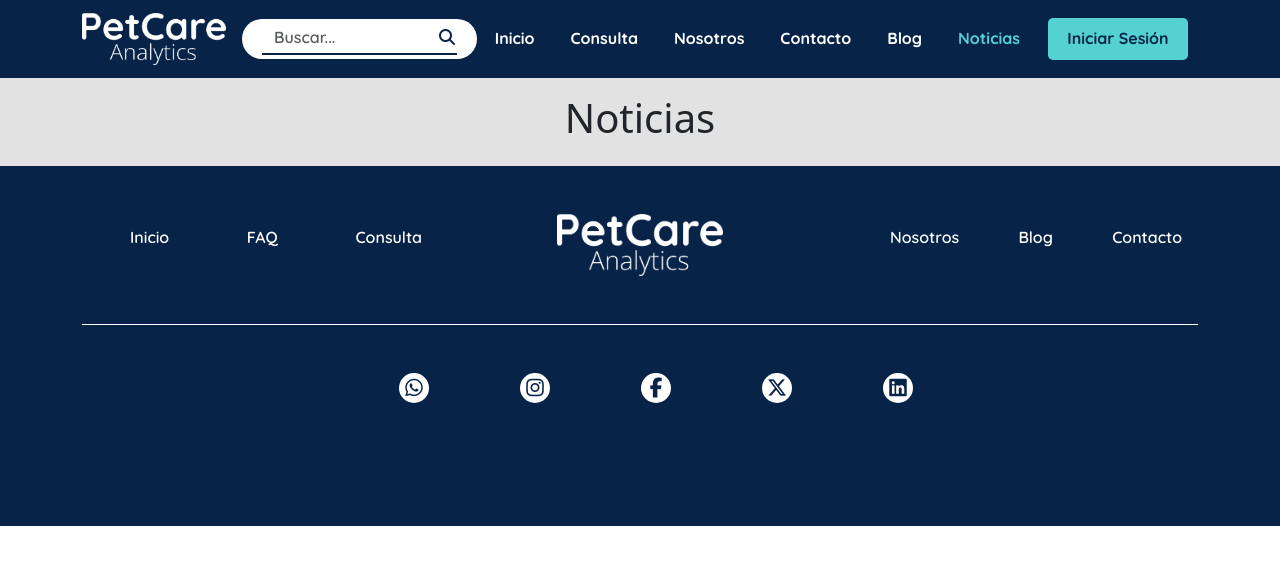
After one commit to JorgPalma/DjangoPCA, a Django app: page /noticias/ in a window 1280 px wide. The commit adds this page. Shown: the top 565 px of the page. Run offline with Django 4.2, Linux system fonts and the light colour scheme; some libraries are stand-ins or nearby versions.

Commit message:
UX fixes

```diff
--- a/core/templates/core/consulta.html
+++ b/core/templates/core/consulta.html
@@ -1,5 +1,8 @@
 {% extends 'core/template.html' %}
 
+{% block title %}
+  <title>PetCareAnalytics | Consulta</title>
+{% endblock %}
 
 
 {% block content %}
--- a/core/templates/core/contacto.html
+++ b/core/templates/core/contacto.html
@@ -1,4 +1,8 @@
 {% extends 'core/template.html' %}
+
+{% block title %}
+  <title>PetCareAnalytics | Contacto</title>
+{% endblock %}
 
 {% block content %}
 {% load static %}
--- a/core/templates/core/editarperfil.html
+++ b/core/templates/core/editarperfil.html
@@ -1,4 +1,8 @@
 {% extends 'core/template.html' %}
+
+{% block title %}
+  <title>PetCareAnalytics | Editar Perfil</title>
+{% endblock %}
 
 {% block content %}
 {% load static %}
--- a/core/templates/core/formulario.html
+++ b/core/templates/core/formulario.html
@@ -1,4 +1,8 @@
 {% extends 'core/template.html' %}
+
+{% block title %}
+  <title>PetCareAnalytics | Formulario</title>
+{% endblock %}
 
 {% block content %}
 {% load static %}
--- a/core/templates/core/home.html
+++ b/core/templates/core/home.html
@@ -1,4 +1,8 @@
 {% extends 'core/template.html' %}
+
+{% block title %}
+  <title>PetCareAnalytics | Inicio</title>
+{% endblock %}
 
 {% block content %}
 {% load static %}
--- a/core/templates/core/nosotros.html
+++ b/core/templates/core/nosotros.html
@@ -1,4 +1,8 @@
 {% extends 'core/template.html' %}
+
+{% block title %}
+  <title>PetCareAnalytics | Nosotros</title>
+{% endblock %}
 
 {% block content %}
 {% load static %}
--- /dev/null
+++ b/core/templates/core/noticias.html
@@ -0,0 +1,23 @@
+{% extends 'core/template.html' %}
+
+{% block title %}
+  <title>PetCareAnalytics | Noticias</title>
+{% endblock %}
+
+{% block content %}
+{% load static %}
+<main class="pb-3 pt-3 op-destacados">
+  <div class="container">
+    <div class="row d-flex justify-content-center">
+        <div class="col-12">
+          <h2 class="text-center h1">Noticias</h2>
+          <div class="row d-flex flex-wrap">
+            <div id="news" class="col-12 flex-wrap op-noticias">
+            </div>
+          </div>
+
+        </div>
+      </div>
+    </div>
+  </main>
+{% endblock %}
--- a/core/templates/core/perfil.html
+++ b/core/templates/core/perfil.html
@@ -1,4 +1,8 @@
 {% extends 'core/template.html' %}
+
+{% block title %}
+  <title>PetCareAnalytics | Mi perfil</title>
+{% endblock %}
 
 {% block content %}
 {% load static %}
--- a/core/templates/core/template.html
+++ b/core/templates/core/template.html
@@ -10,10 +10,8 @@
         <link href="https://fonts.googleapis.com/css2?family=Open+Sans:wght@300;400&family=Quicksand:wght@600;700&display=swap" rel="stylesheet">
         <link href="https://cdn.jsdelivr.net/npm/bootstrap@5.3.2/dist/css/bootstrap.min.css" rel="stylesheet" integrity="sha384-T3c6CoIi6uLrA9TneNEoa7RxnatzjcDSCmG1MXxSR1GAsXEV/Dwwykc2MPK8M2HN" crossorigin="anonymous">
         <link rel="stylesheet" href="{% static 'core/css/style.css' %}">
-
-
-
-        <title>PetCareAnalytics</title>
+        {% block title %}
+        {% endblock %}
     </head>
     <body>
         <header>
@@ -32,26 +30,54 @@
                     </form>
                     <ul class="navbar-nav ms-auto mb-2 mb-lg-0">
                       <li class="nav-item">
-                        <a class="nav-link active" aria-current="page" href="{% url 'home' %}">Inicio</a>
+                        <a
+                          {% if request.resolver_match.url_name == 'home' %}class="active nav-link"
+                          {% elif request.resolver_match.url_name != 'home' %}class="nav-link"
+                          {% endif %} aria-current="page" href="{% url 'home' %}">Inicio
+                        </a>
                       </li>
                       <li class="nav-item">
-                        <a class="nav-link" href="{% url 'consulta' %}">Cambiar</a>
+                        <a
+                          {% if request.resolver_match.url_name == 'consulta' %}class="active nav-link"
+                          {% elif request.resolver_match.url_name != 'consulta' %}class="nav-link"
+                          {% endif %} aria-current="page" href="{% url 'consulta' %}">Consulta
+                        </a>
                       </li>
                       <li class="nav-item">
-                        <a class="nav-link" href="{% url 'nosotros' %}">Nosotros</a>
+                        <a
+                          {% if request.resolver_match.url_name == 'nosotros' %}class="active nav-link"
+                          {% elif request.resolver_match.url_name != 'nosotros' %}class="nav-link"
+                          {% endif %} aria-current="page" href="{% url 'nosotros' %}">Nosotros
+                        </a>
                       </li>
                       <li class="nav-item">
-                        <a class="nav-link" href="{% url 'contacto' %}">Contacto</a>
+                        <a
+                          {% if request.resolver_match.url_name == 'contacto' %}class="active nav-link"
+                          {% elif request.resolver_match.url_name != 'contacto' %}class="nav-link"
+                          {% endif %} aria-current="page" href="{% url 'contacto' %}">Contacto
+                        </a>
                       </li>
                       <li class="nav-item">
-                        <a class="nav-link" href="{% url 'blog' %}">Comunidad</a>
+                        <a
+                          {% if request.resolver_match.url_name == 'blog' %}class="active nav-link"
+                          {% elif request.resolver_match.url_name != 'blog' %}class="nav-link"
+                          {% endif %} aria-current="page" href="{% url 'blog' %}">Blog
+                        </a>
                       <li class="nav-item">
-                        <a class="nav-link" href="{% url 'blog' %}">Noticias</a>
+                        <a
+                          {% if request.resolver_match.url_name == 'noticias' %}class="active nav-link"
+                          {% elif request.resolver_match.url_name != 'noticias' %}class="nav-link"
+                          {% endif %} aria-current="page" href="{% url 'noticias' %}">Noticias
+                        </a>
                       </li>
                       </li>
                       {% if user.is_authenticated %}
                         <li class="nav-item">
-                          <a class="nav-link" href="{% url 'perfil' %}"> @{{ user.username }}</a>
+                          <a
+                          {% if request.resolver_match.url_name == 'perfil' %}class="active nav-link"
+                          {% elif request.resolver_match.url_name != 'perfil' %}class="nav-link"
+                          {% endif %} aria-current="page" href="{% url 'perfil' %}">Perfil
+                        </a>
                         </li>
                         <li class="nav-item">
                           <a class="nav-link op-button-short" href="{% url 'logout' %}"><i class="fa-solid fa-right-from-bracket"></i></a>
--- a/core/urls.py
+++ b/core/urls.py
@@ -1,5 +1,5 @@
 from django.urls import path
-from .views import home, nosotros, contacto, blog, formulario, registro, consulta, perfil, editarPerfil
+from .views import home, nosotros, contacto, blog, formulario, registro, consulta, perfil, editarPerfil, noticias
 
 urlpatterns=[
     path('', home, name="home"),
@@ -10,5 +10,6 @@ urlpatterns=[
     path('registro/', registro, name="registro"),
     path('consulta/', consulta, name="consulta"),
     path('perfil/', perfil, name="perfil"),
-    path('editarPerfil/<id>/', editarPerfil, name="editarPerfil")
+    path('editarPerfil/<id>/', editarPerfil, name="editarPerfil"),
+    path('noticias/', noticias, name="noticias")
 ]
--- a/core/views.py
+++ b/core/views.py
@@ -74,3 +74,6 @@ def editarPerfil(request, id):
             data["form"] = formulario
 
     return render(request, 'core/editarperfil.html', data)
+
+def noticias(request):
+    return render(request, 'core/noticias.html')
```
Also changed, not shown: core/templates/core/blog.html (+4 -13 lines).
